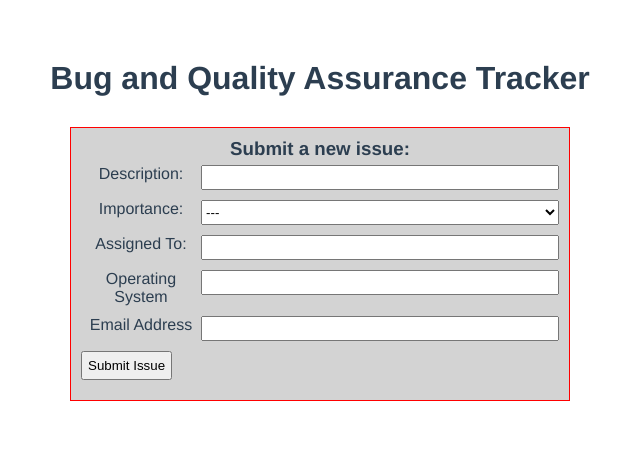
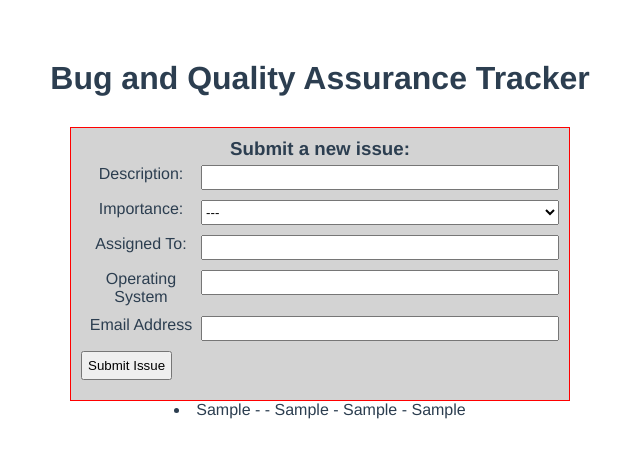
Before and after one commit to JimM517/Vue-Bug-Tracker, a Vue app: page / in a window 1280 px wide. Both pictures are taken after typing "Sample", "Sample", "Sample", "Sample" into the empty fields and a click on the button "Submit Issue". Shown: the top 458 px of the page, without its empty margins (320-960 px from the left). Built offline with nearby package versions, Linux system fonts and the light colour scheme.

Commit message:
Working on ticket submit functionality

```diff
--- a/src/App.vue
+++ b/src/App.vue
@@ -4,6 +4,7 @@
 
 <script>
 import Header from './components/Header.vue'
+import Tickets from './components/Tickets.vue'
 
 export default {
   name: 'App',
--- a/src/components/Header.vue
+++ b/src/components/Header.vue
@@ -38,14 +38,19 @@
             </div>
         </div>
 
+        <Tickets :tickets="tickets"/>
+
     </div>
 </template>
 
 
 <script>
-
+import Tickets from './Tickets.vue'
 
     export default {
+        components: {
+            Tickets
+        },
         name: 'Header',
         data() {
             return {
--- /dev/null
+++ b/src/components/Tickets.vue
@@ -0,0 +1,17 @@
+<template>
+    <div>
+        <li v-for="ticket in tickets" :key="ticket.id">
+            {{ ticket.description }} - {{ ticket.importance }} - {{ ticket.assignedTo }} - {{ ticket.system }} - {{ ticket.email }}
+        </li>
+    </div>
+</template>
+
+<script>
+    export default {
+        props: {
+            tickets: Array,
+            required: true
+        }
+    }
+
+</script>
```
